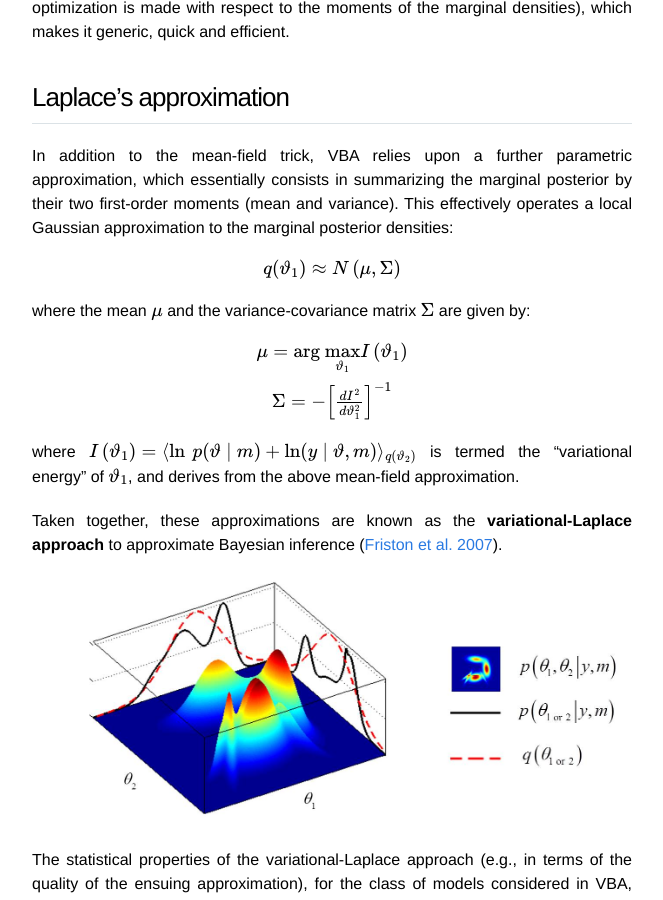
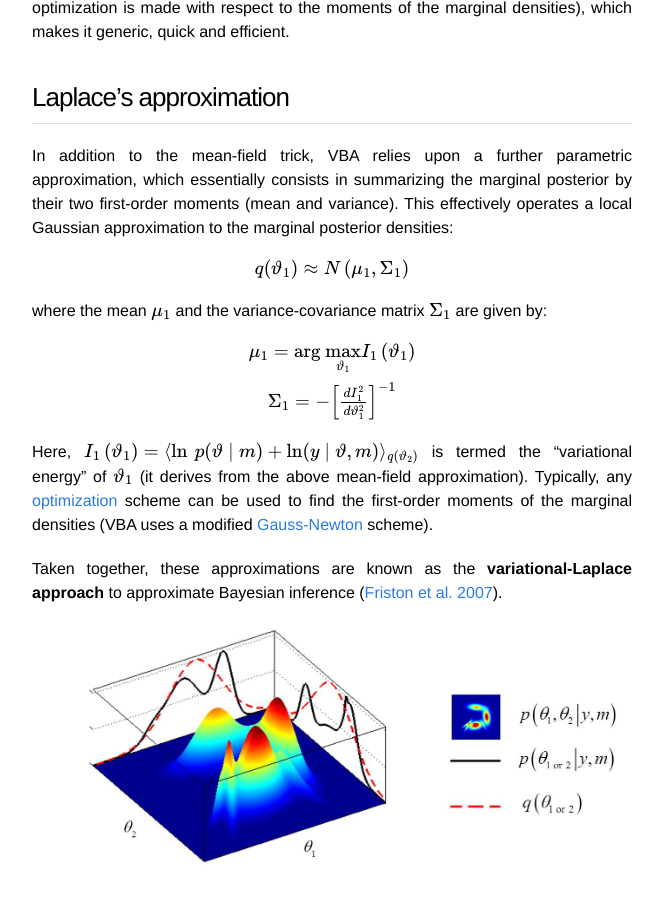
Before and after one commit to MBB-team/VBA-toolbox, a Jekyll site: the page built from _wiki/The-variational-Bayesian-approach.md, in a window 1280 px wide and 900 px high, scrolled down 1508 px. Shown: the whole window, without its empty margins (308-971 px from the left). Built offline with Jekyll 4.4.1, drawn with Linux system fonts in a browser that asks for light colours; nearby versions of some CDN libraries; formulas are drawn with MathJax 3.

Commit message:
Update The-variational-Bayesian-approach.md

```diff
--- a/_wiki/The-variational-Bayesian-approach.md
+++ b/_wiki/The-variational-Bayesian-approach.md
@@ -36,18 +36,18 @@ where $$K$$ is a normalization constant and we have used a bi-partition of the p
 
 In addition to the mean-field trick, VBA relies upon a further parametric approximation, which essentially consists in summarizing the marginal posterior by their two first-order moments (mean and variance). This effectively operates a local Gaussian approximation to the marginal posterior densities:
 
-$$ q(\vartheta_1) \approx N\left(\mu,\Sigma\right)$$
+$$ q(\vartheta_1) \approx N\left(\mu_1,\Sigma_1\right)$$
 
-where the mean $$\mu$$ and the variance-covariance matrix $$\Sigma$$ are given by:
+where the mean $$\mu_1$$ and the variance-covariance matrix $$\Sigma_1$$ are given by:
 
 $$
 \begin{array}
-q\mu = \textrm{arg }\underset{\vartheta_1}{\textrm{max}} I\left(\vartheta_1\right) \\
-\Sigma = -\left[\frac{dI^2}{d\vartheta_1^2}\right]^{-1}
+q\mu_1 = \textrm{arg }\underset{\vartheta_1}{\textrm{max}} I_1\left(\vartheta_1\right) \\
+\Sigma_1 = -\left[\frac{dI_1^2}{d\vartheta_1^2}\right]^{-1}
 \end{array}
 $$
 
-where $$I\left(\vartheta_1\right) = \langle \ln\:p(\vartheta\mid m) + \ln(y\mid \vartheta,m)\rangle_{q(\vartheta_2)}$$ is termed the "variational energy" of $$\vartheta_1$$, and derives from the above mean-field approximation.
+Here, $$I_1\left(\vartheta_1\right) = \langle \ln\:p(\vartheta\mid m) + \ln(y\mid \vartheta,m)\rangle_{q(\vartheta_2)}$$ is termed the "variational energy" of $$\vartheta_1$$ (it derives from the above mean-field approximation). Typically, any [optimization](https://en.wikipedia.org/wiki/Mathematical_optimization) scheme can be used to find the first-order moments of the marginal densities (VBA uses a modified [Gauss-Newton](https://en.wikipedia.org/wiki/Gauss%E2%80%93Newton_algorithm) scheme).
 
 Taken together, these approximations are known as the **variational-Laplace approach** to approximate Bayesian inference ([Friston et al. 2007](https://www.ncbi.nlm.nih.gov/pubmed/17055746)).
 
```
